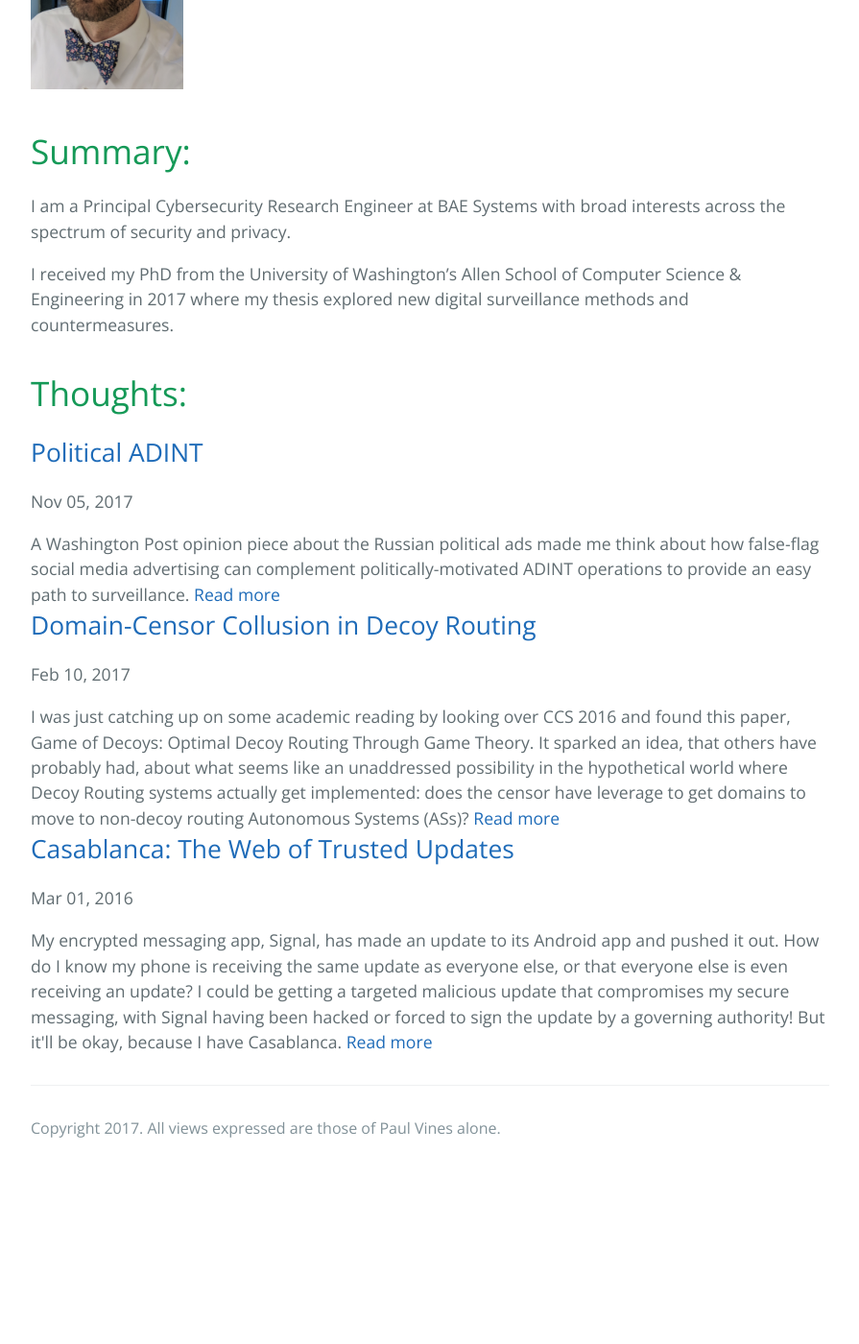
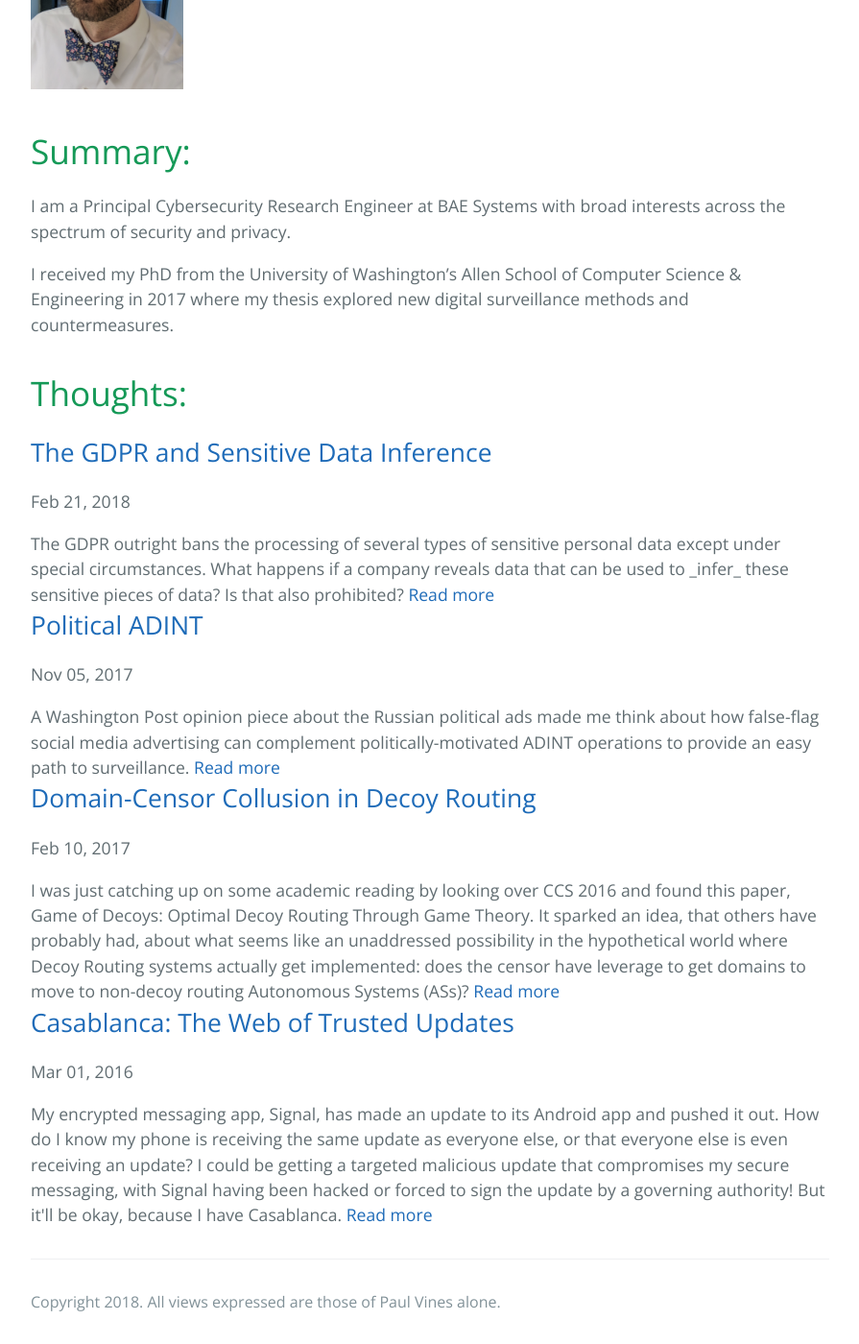
Before and after one commit to plvines/plvines.github.io, a Jekyll site: the page built from index.md, in a window 1280 px wide and 1400 px high, scrolled down 578 px. Shown: the whole window at 96% size, without its empty margins (192-1087 px from the left). Built offline with Jekyll 4.4.1, drawn with Linux system fonts in a browser that asks for light colours; before the commit the page ends 1797 px from its top, so only the background shows below that; part of the change alters nothing that is shown.

Commit message:
GDPR post

```diff
--- a/_layouts/default.html
+++ b/_layouts/default.html
@@ -41,7 +41,7 @@
         {% if site.github.is_project_page %}
           <span class="site-footer-owner"><a href="{{ site.github.repository_url }}">{{ site.github.repository_name }}</a> is maintained by <a href="{{ site.github.owner_url }}">{{ site.github.owner_name }}</a>.</span>
         {% endif %}
-        <span class="site-footer-credits">Copyright 2017. All views expressed are those of Paul Vines alone.</a></span>
+        <span class="site-footer-credits">Copyright 2018. All views expressed are those of Paul Vines alone.</a></span>
       </footer>
     </section>
 
--- /dev/null
+++ b/_posts/2018-2-21-gdpr-and-latent-variables.md
@@ -0,0 +1,75 @@
+---
+layout: post
+title: "The GDPR and Sensitive Data Inference"
+long_description: "The GDPR outright bans the processing of several types of sensitive personal data except under special circumstances. What happens if a company reveals data that can be used to _infer_ these sensitive pieces of data? Is that also prohibited?"
+date: 2018-02-21
+---
+_Warning:_ I am not a lawyer, and certainly not a lawyer specializing in EU privacy regulations. I just read technology law and policy as a hobby.
+
+# The GDPR Prohibits Processing Sensitive Data
+Article 9.1 of the [GDPR](http://data.consilium.europa.eu/doc/document/ST-5419-2016-INIT/en/pdf) states:
+
+> "Processing of personal data revealing racial or ethnic origin, political opinions, religious or philosophical beliefs, or trade union membership, and the processing of genetic data, biometric data for the purpose of uniquely identifying a natural person, data concerning health or data concerning a natural person's sex life or sexual orientation shall be prohibited."
+
+There are, of course, 11 exceptions to this prohibition. This should not be surprising, since there are entities society clearly wants able to store and process biometric and health data (e.g., secure facilities and hospitals). However, to my reading, there are only two of these that could be potential avenues for an advertising business to get around the prohibition. I do not think either of these will ultimately work, but they seem worth exploring:
+
+## Prohibition Exception 1.
+GDPR Article 9.2.a states the prohibition does not apply if:
+
+> "The data subject has given explicit consent to the processing of those personal data for one or more specified purposes, except where Union or Member State law provide that the prohibition referred to in paragraph 1 may not be lifted by the data subject;"
+
+I presume that this explicit consent for sensitive personal data would need to be able to be made separately from consent to non-sensitive data gathering. So in order to use this exception, an advertising business would need to specifically ask a user something like:
+
+"Do you agree to allow your gender to be used to select advertisements to show you."
+
+If this consent can be obtained more subtly or bundled with agreement to use the service then perhaps this is a reasonable path. However, that would seem to trivially undermine the a major purpose of the GDPR, so I assume EU courts will demand something more substantial.
+
+## Prohibiton Exception 2.
+GDPR Article 9.2.a states the prohibition does not apply if:
+
+> "Processing relates to personal data which are manifestly made public by the data subject;"
+
+This clause is unclear to me, because I do not know the definition for data to be "manifestly made public." In the context of the Internet, is setting a Facebook profile to "interested in: women" and allowing it to be seen publicy the same as making one's sexual orientation manifestly public?
+We will revisit this idea of sensitive data being manifestly public later in this article when combined with the idea of latent variables.
+
+# Latent Variables: Turning 'Boring Data' Into Sensitive Data
+[Latent variables](https://en.wikipedia.org/wiki/Latent_variable) are a very simple idea: we want to accurately _infer_ a piece of unobservable data from one or more pieces of observable data?
+
+An in-context example: suppose we wanted to know the sexual orientation of Bob, but he did not helpfully provide it as public Facebook profile information. So sexual orientation is _unobservable_.
+
+However, suppose we do know what apps he has installed on his smartphone. Most of these probably have nothing to do with his sexual orientation, but perhaps he has one or more dating apps tailored to specific sexual orientations (e.g., Grindr and JackD are designed for the homosexual dating community). In that case, we could use the _observable_ variables of having Grindr and JackD installed on Bob's smartphone and _infer_ the _unobservable_ variable that Bob is gay.
+
+Obviously we might be wrong; Bob could have those apps installed for any number of reasons. However, given enough data, we could get an estimate of how accurate this inference is. If 99.999% of people with Grindr installed are gay, then we can probably confidently assert that Bob is gay based on having Grindr installed.
+
+Inference like this is not absolute truth, but with a reasonable accuracy it is close enough to truth for advertisers. As far as [we know](https://www.propublica.org/article/facebook-advertising-discrimination-housing-race-sex-national-origin), this is indeed how ad targeting features like Facebook's ethnic affinities work; Facebook does not have an ethnicity box for a user to fill out, but they use other data they _do_ have (whether from Facebook itself or from other data sources they buy) to infer that user's ethnicity.
+
+# GDPR: Probably Allowed?
+With the above pieces in place, the question is: how does the GDPR interact with latent variables that it considers sensitive data? This question really has a number of more specific aspects.
+
+## If Data is Inferred is It Not Sensitive?
+This goes to an example like Facebook's ethnicity ad targeting. One could take the position that the GDPR prohibition against sensitive data only applies to data that is true - since inferred data like Facebook's ethnic targeting is not guaranteed to be correct, maybe it is not sensitive. This seems like a bad argument, since any data could be flawed in some way such that we cannot be 100% sure a given piece of sensitive data is absolutely true, but the GDPR prohibits its gathering and processing anyway.
+
+The conclusion, then, is that Facebook will need to stop creating and providing this ethnicity ad targeting feature for EU residents, unless it can find itself in one of the excepted clauses. Not to single-out Facebook, many other advertising businesses of various types will need to stop collecting or inferring various types of sensitive data covered by the GDPR. In fact, Facebook probably has a decent shot at the explicit consent option, particularly for other sensitive types of data that _are_ directly provided by users, like sexual orientation or political affiliations. Whether or not the GDPR still allows those to be used as ad targeting features seems less certain to me.
+
+## If Data is Inferred but Benign Sounding is It Not Sensitive?
+Many ad targeting options are very easy to map to the GDPR's prohibited data wording: e.g., Facebook labels its ethnicity targeting as literally ethnicity targeting. However, what if a platform inferred the same data, but named it something less sensitive? After all, this data was never entered by a user who needed to understand what they were entering. So there was never a need for a users to see a "select ethnicity" box and understand what to put there. Instead, Facebook's algorithms could simply infer the same data and label it "Marketing Category 5" if they wanted. Is this data not sensitive, just because its title is different? If so, at what point does it become sensitive again? If marketers were instructed that it correlated highly with ethnicity, would it then be sensitive?
+
+## Is a Proxy of Sensitive Data Also Sensitive?
+Following from the point above, if there is a certain type of data that is highly correlated with sensitive data, does that data _become_ sensitive? An easy example could be language: almost every ad targeting service I have seen allows targeting based on language, for obvious reasons since showing ads in a language your audience does not understand is not very effective. However, language could also be an easy proxy for specific ethnic populations. Similarly, targeting certain interests or past purchases could be an extremely accurate proxy for gender.
+
+Thus, even without access to large amounts of raw data and fancy algorithms, a marketer using an ad platform that has dutifully removed all GDPR-offending data, could probably still easily target ads based on ethnicity, gender, or a number of other prohibited factors, solely based on a few proxy variables that _are_ provided as targeting criteria. Would the GDPR have anything to say about this? My guess is no, this would be perfectly acceptable.
+
+I have two pieces of evidence for this opinion: First, a simple intuition that it would be impossible to regulate preventing data that could be used to infer sensitive data. Second, clause 51 states:
+
+> "The processing of photographs should not systematically be considered to be processing of special categories of personal data as they are covered by the definition of biometric data only when processed through a specific technical means allowing the unique identification or authentication of a natural person"
+
+So, photographs _can_ be used to generate sensitive data (biometric, in this case), photographs are _not_ considered sensitive in themselves unless one actually performs this generation. Now, I suppose the existence of this specific clause could read inversely, that this specific case is an exception and generally data that can be processed into sensitive data is automatically sensitive.
+
+If it _is_ the case that any data which can be processed to generate sensitive data is "tainted" and considered sensitive as well, then I imagine the GDPR will be an even wilder ride than already thought. Current research shows all kinds of correlations between benign and sensitive data exist, and it seems likely this list will keep growing.
+
+# Conclusion
+To summarize my thoughts: the GDPR fairly clearly prohibits providing ad targeting features like "ethnicity", "sexual orientation", or "political affiliation", whether that data was directly gathered or generated by processing other, non-sensitive, data. So, to give a speccific example, Facebook's ethnicity group, sexual orientation, and political or religious targeting criteria should probably disappear when targeting ads in the EU. However, Facebook and other social networks might manager to sidestep that by claiming user consent, other ad networks that are not also social media platforms would probably not be in a position to get similar consent.
+
+Inferring sensitive data but calling it by another name is probably okay. It is not clear how you would go about proving the data is "really" sensitive data masquerading under another name. Particularly because it could really be nonsensitive data that just so happens to correlate highly with sensitive data.
+
+Lastly, related to the second point, data can be used to derive sensitive data, even if doing so is trivial, will not be prohibited. Trying to rule otherwise and regulate _potentially_ sensitive data would be a very slippery slope, subject to continuous revision due to research studies and as such seems completely untenable.
```
